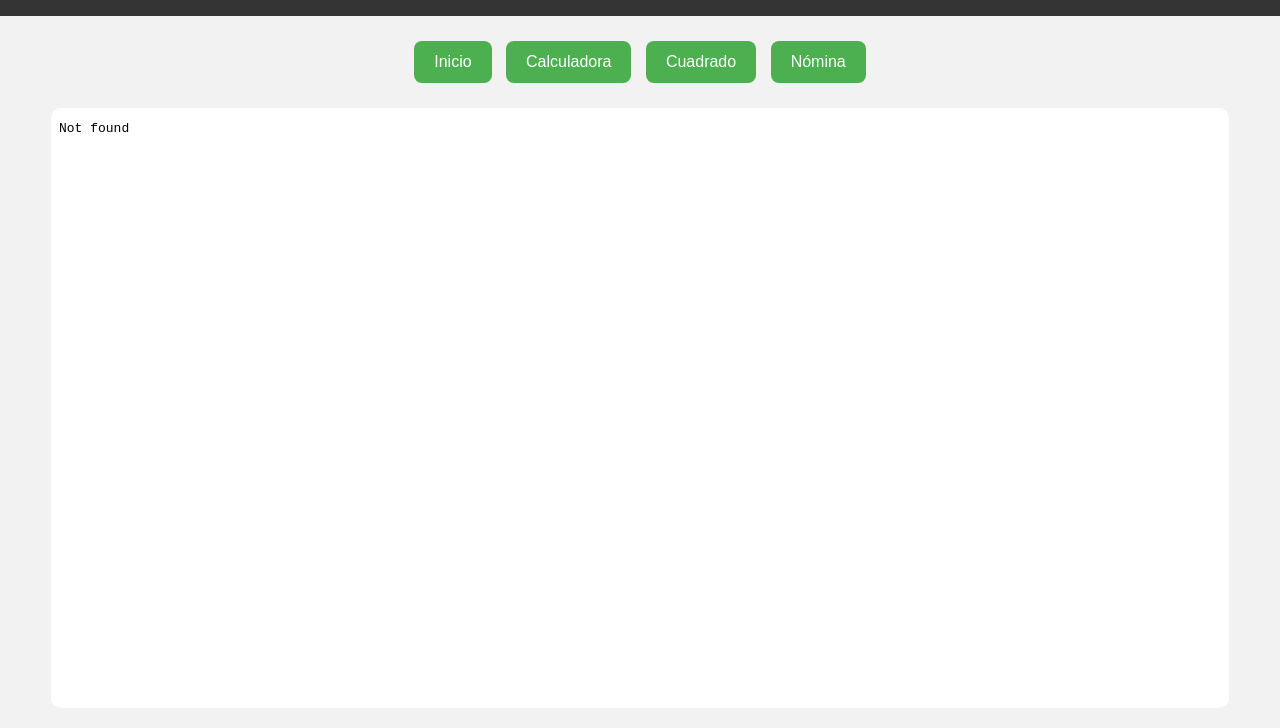
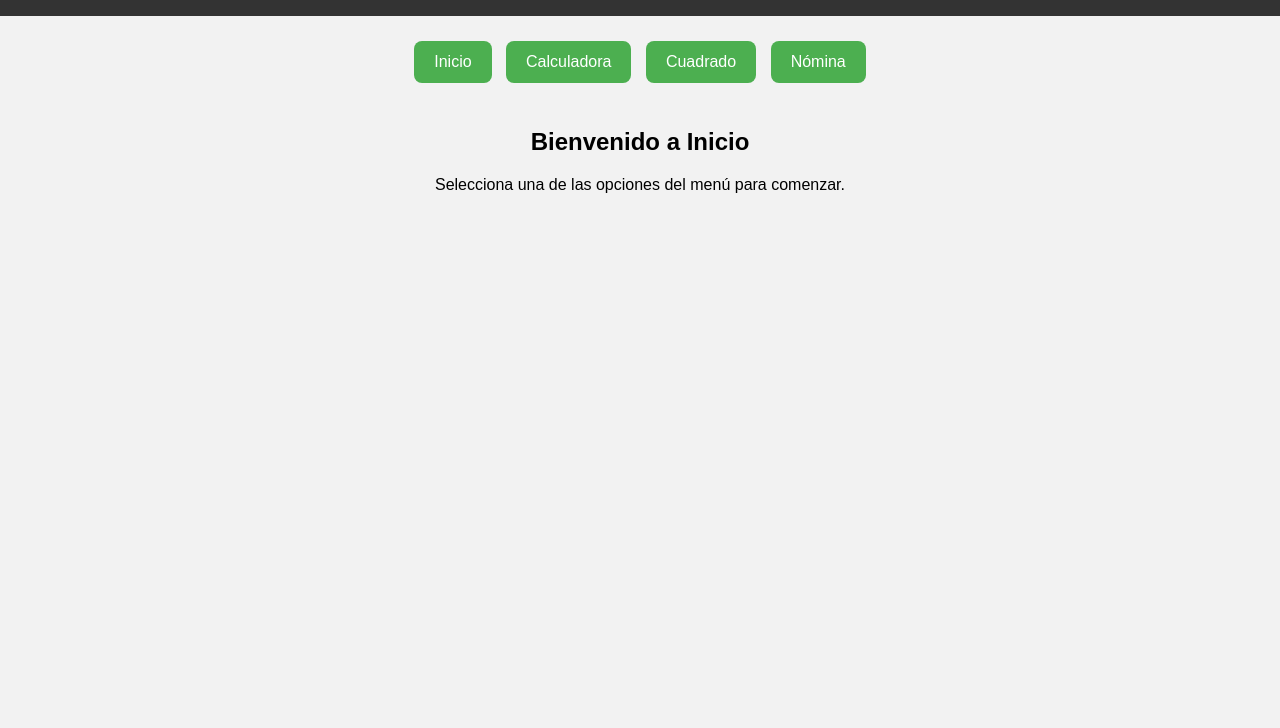
Before and after one commit to chuy-cmd/index, a plain HTML site: page index.html in a window 1280 px wide. Shown: the part 94-822 px from the top of the page. After the commit the page ends 800 px from the top, so only its background shows below. Drawn offline with Linux system fonts and the light colour scheme.

Commit message:
Update index.html

```diff
--- a/index.html
+++ b/index.html
@@ -19,7 +19,12 @@
     </nav>
 
     <main>
-    <iframe id="visor" src="inicio.html" style="width:95%;height:600px;border:none;"></iframe>
+        <div id="inicio">
+            <h2>Bienvenido a Inicio</h2>
+            <p>Selecciona una de las opciones del menú para comenzar.</p>
+        </div>
+
+        <iframe id="visor" style="display:none;"></iframe>
     </main>
 
     <script>
```
